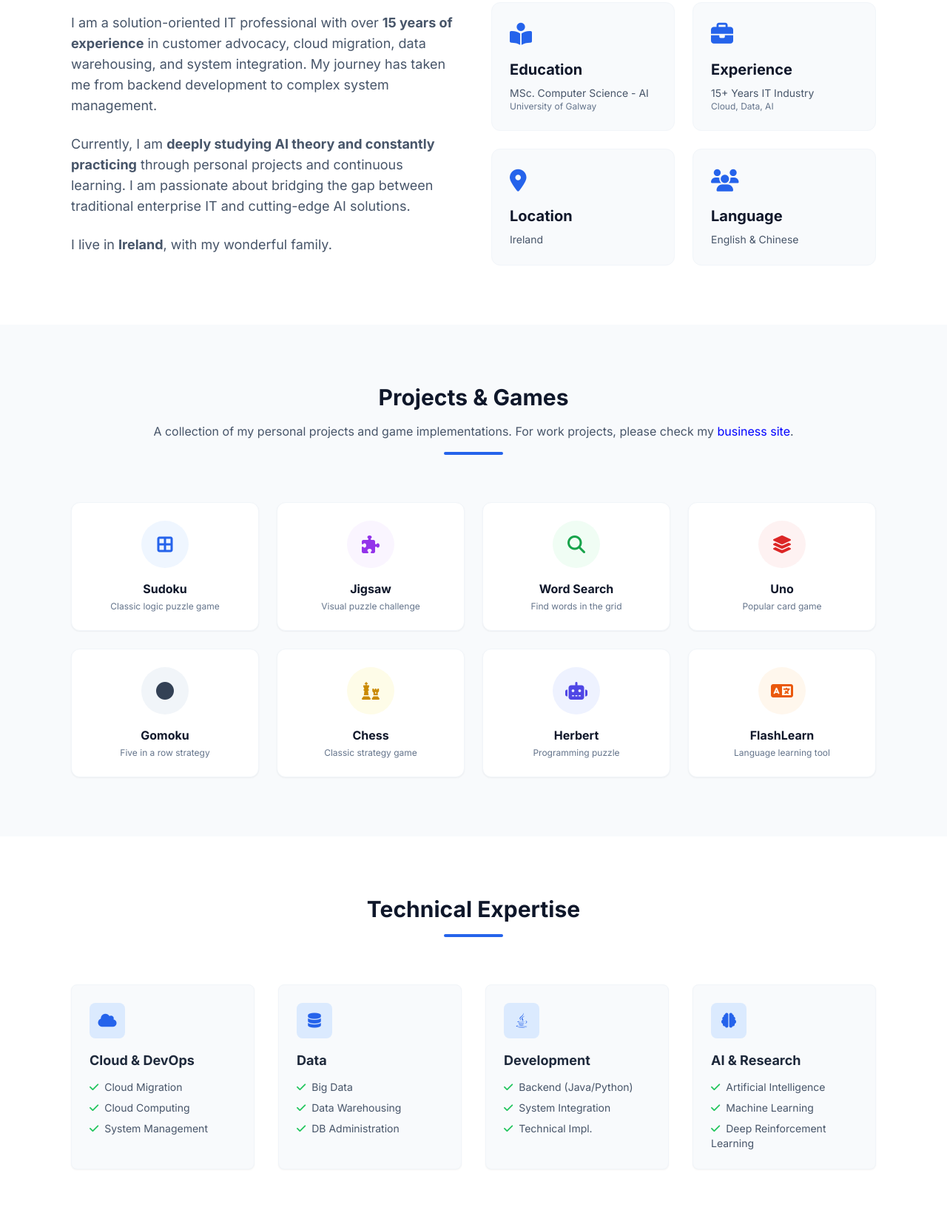
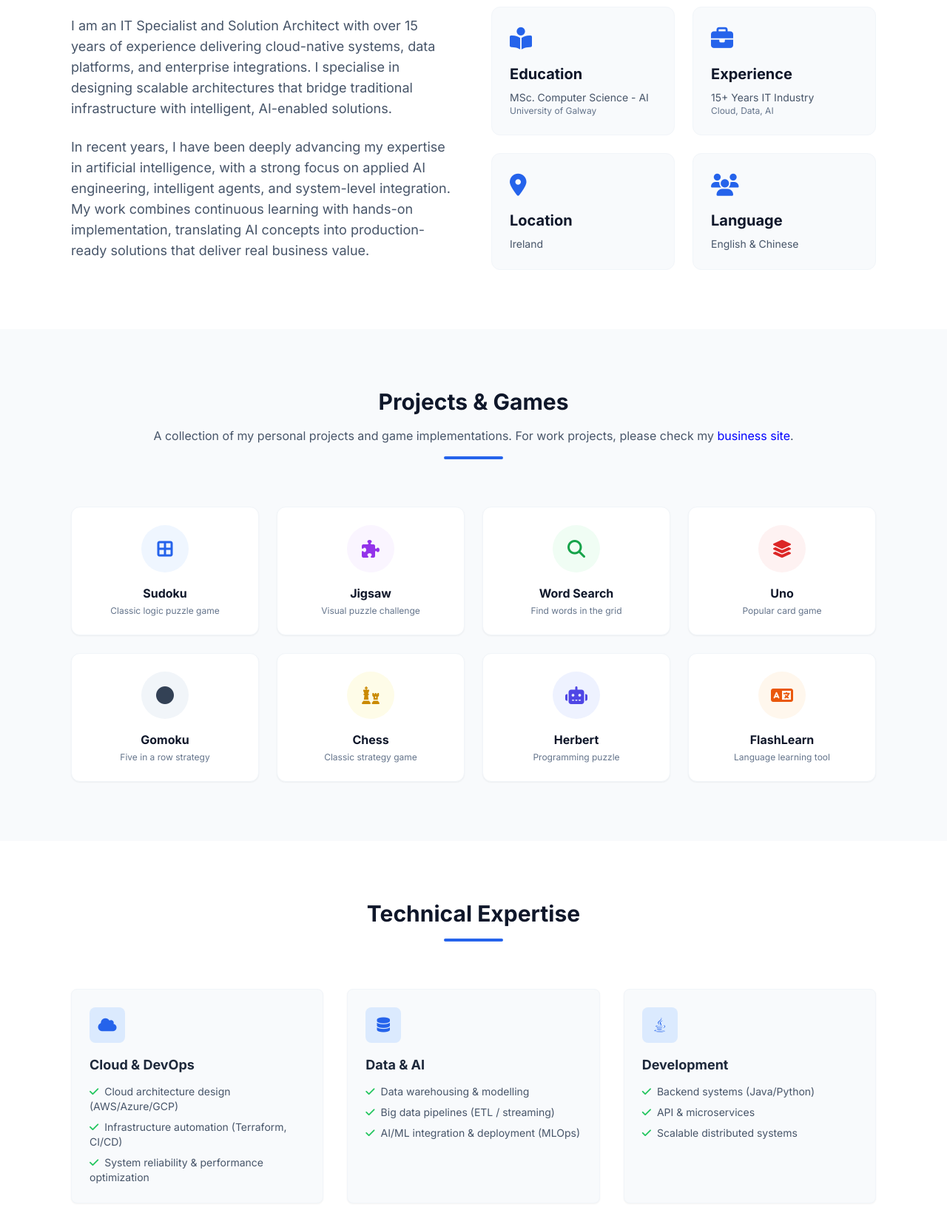
Before and after one commit to victorunique/victorunique.github.io, a plain HTML site: page index.html in a window 1280 px wide. Shown: the part 901-2560 px from the top of the page at 74% size. Drawn offline with nearby package versions, Linux system fonts and the light colour scheme.

Commit message:
update the content on the UI.

```diff
--- a/index.html
+++ b/index.html
@@ -105,11 +105,11 @@
                         Hi, I'm <span class="gradient-text">Victor Xu</span>
                     </h1>
                     <p class="mt-4 max-w-md mx-auto text-lg text-slate-500 sm:text-xl md:mt-5 md:max-w-3xl lg:mx-0">
-                        Seasoned IT Professional & Senior AI Enthusiast.
+                        Seasoned IT Specialist | Solution Architect | AI Systems Integrator
                     </p>
                     <p class="mt-2 max-w-md mx-auto text-base text-slate-600 sm:text-lg md:mt-5 md:max-w-3xl lg:mx-0">
-                        Specialising in Solution Architecture, Cloud Migration, and Artificial Intelligence. Based in
-                        Ireland.
+                        I help organisations design scalable cloud-native systems and intelligent platforms.
+                        15+ years experience in cloud migration, data engineering, and enterprise transformation.
                     </p>
                     <div class="mt-10 flex justify-center lg:justify-start gap-4">
                         <a href="#contact"
@@ -145,17 +145,16 @@
             <div class="grid grid-cols-1 md:grid-cols-2 gap-12 items-center">
                 <div class="space-y-6 text-lg text-slate-600">
                     <p>
-                        I am a solution-oriented IT professional with over <strong>15 years of experience</strong> in
-                        customer advocacy, cloud migration, data warehousing, and system integration. My journey has
-                        taken me from backend development to complex system management.
+                        I am an IT Specialist and Solution Architect with over 15 years of experience delivering
+                        cloud-native systems, data platforms, and enterprise integrations. I specialise in designing
+                        scalable architectures that bridge traditional infrastructure with intelligent, AI-enabled
+                        solutions.
                     </p>
                     <p>
-                        Currently, I am <strong>deeply studying AI theory and constantly practicing</strong> through
-                        personal projects and continuous learning. I am passionate about bridging the gap between
-                        traditional enterprise IT and cutting-edge AI solutions.
-                    </p>
-                    <p>
-                        I live in <strong>Ireland</strong>, with my wonderful family.
+                        In recent years, I have been deeply advancing my expertise in artificial intelligence, with a
+                        strong focus on applied AI engineering, intelligent agents, and system-level integration. My
+                        work combines continuous learning with hands-on implementation, translating AI concepts into
+                        production-ready solutions that deliver real business value.
                     </p>
                 </div>
                 <div class="grid grid-cols-1 sm:grid-cols-2 gap-6">
@@ -315,7 +314,7 @@
                 <div class="w-20 h-1 bg-blue-600 mx-auto mt-4 rounded-full"></div>
             </div>
 
-            <div class="grid grid-cols-1 md:grid-cols-2 lg:grid-cols-4 gap-8">
+            <div class="grid grid-cols-1 md:grid-cols-2 lg:grid-cols-3 gap-8">
                 <!-- Skill Category 1 -->
                 <div class="bg-slate-50 p-6 rounded-lg shadow-sm border border-slate-100">
                     <div class="w-12 h-12 bg-blue-100 rounded-lg flex items-center justify-center mb-4 text-blue-600">
@@ -323,9 +322,12 @@
                     </div>
                     <h3 class="font-bold text-lg mb-3">Cloud & DevOps</h3>
                     <ul class="space-y-2 text-slate-600 text-sm">
-                        <li><i class="fas fa-check text-green-500 mr-2"></i>Cloud Migration</li>
-                        <li><i class="fas fa-check text-green-500 mr-2"></i>Cloud Computing</li>
-                        <li><i class="fas fa-check text-green-500 mr-2"></i>System Management</li>
+                        <li><i class="fas fa-check text-green-500 mr-2"></i>Cloud architecture design (AWS/Azure/GCP)
+                        </li>
+                        <li><i class="fas fa-check text-green-500 mr-2"></i>Infrastructure automation (Terraform, CI/CD)
+                        </li>
+                        <li><i class="fas fa-check text-green-500 mr-2"></i>System reliability & performance
+                            optimization</li>
                     </ul>
                 </div>
                 <!-- Skill Category 2 -->
@@ -333,11 +335,11 @@
                     <div class="w-12 h-12 bg-blue-100 rounded-lg flex items-center justify-center mb-4 text-blue-600">
                         <i class="fas fa-database text-xl"></i>
                     </div>
-                    <h3 class="font-bold text-lg mb-3">Data</h3>
+                    <h3 class="font-bold text-lg mb-3">Data & AI</h3>
                     <ul class="space-y-2 text-slate-600 text-sm">
-                        <li><i class="fas fa-check text-green-500 mr-2"></i>Big Data</li>
-                        <li><i class="fas fa-check text-green-500 mr-2"></i>Data Warehousing</li>
-                        <li><i class="fas fa-check text-green-500 mr-2"></i>DB Administration</li>
+                        <li><i class="fas fa-check text-green-500 mr-2"></i>Data warehousing & modelling</li>
+                        <li><i class="fas fa-check text-green-500 mr-2"></i>Big data pipelines (ETL / streaming)</li>
+                        <li><i class="fas fa-check text-green-500 mr-2"></i>AI/ML integration & deployment (MLOps)</li>
                     </ul>
                 </div>
                 <!-- Skill Category 3 -->
@@ -347,21 +349,9 @@
                     </div>
                     <h3 class="font-bold text-lg mb-3">Development</h3>
                     <ul class="space-y-2 text-slate-600 text-sm">
-                        <li><i class="fas fa-check text-green-500 mr-2"></i>Backend (Java/Python)</li>
-                        <li><i class="fas fa-check text-green-500 mr-2"></i>System Integration</li>
-                        <li><i class="fas fa-check text-green-500 mr-2"></i>Technical Impl.</li>
-                    </ul>
-                </div>
-                <!-- Skill Category 4 -->
-                <div class="bg-slate-50 p-6 rounded-lg shadow-sm border border-slate-100">
-                    <div class="w-12 h-12 bg-blue-100 rounded-lg flex items-center justify-center mb-4 text-blue-600">
-                        <i class="fas fa-brain text-xl"></i>
-                    </div>
-                    <h3 class="font-bold text-lg mb-3">AI & Research</h3>
-                    <ul class="space-y-2 text-slate-600 text-sm">
-                        <li><i class="fas fa-check text-green-500 mr-2"></i>Artificial Intelligence</li>
-                        <li><i class="fas fa-check text-green-500 mr-2"></i>Machine Learning</li>
-                        <li><i class="fas fa-check text-green-500 mr-2"></i>Deep Reinforcement Learning</li>
+                        <li><i class="fas fa-check text-green-500 mr-2"></i>Backend systems (Java/Python)</li>
+                        <li><i class="fas fa-check text-green-500 mr-2"></i>API & microservices</li>
+                        <li><i class="fas fa-check text-green-500 mr-2"></i>Scalable distributed systems</li>
                     </ul>
                 </div>
             </div>
```
